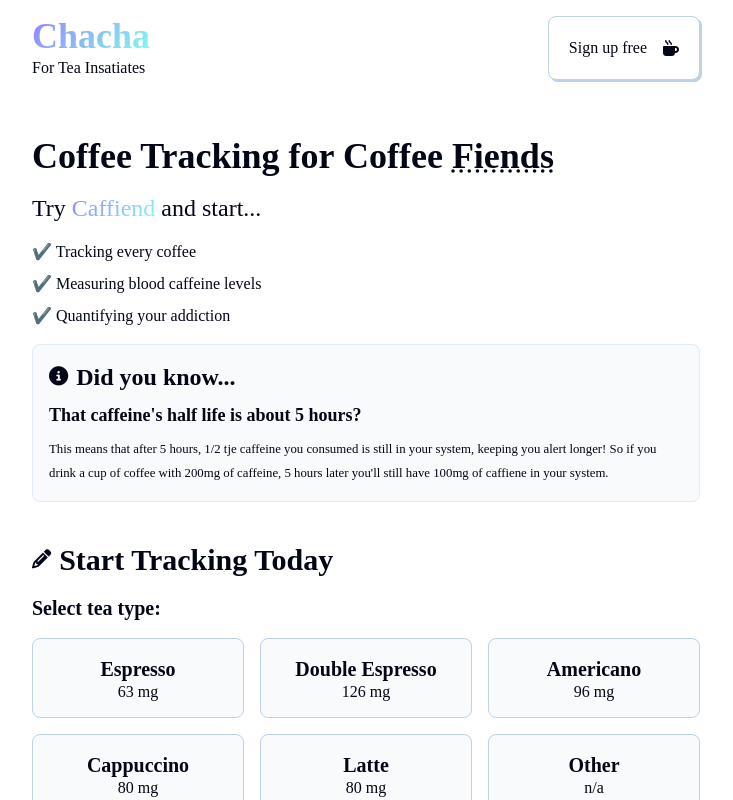
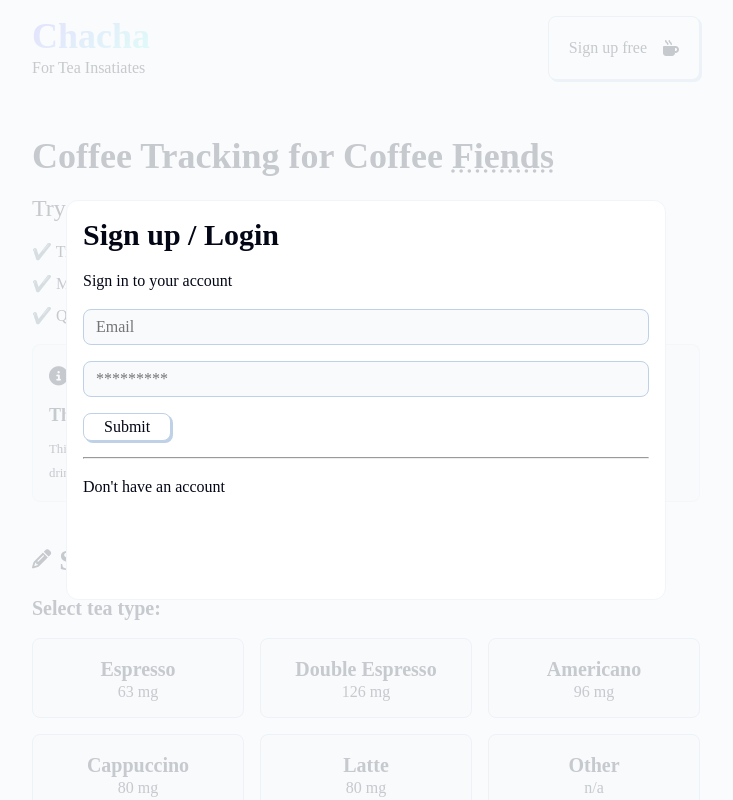
Before and after one commit to logansailer/Chacha, a React (Vite) app in the folder chacha/: page / in a window 1280 px wide. Shown: the top 800 px of the page, without its empty margins (274-1007 px from the left). Built offline with nearby package versions, Linux system fonts and the light colour scheme; a web font is replaced by a local one.

Commit message:
added authentication page

```diff
--- a/chacha/index.html
+++ b/chacha/index.html
@@ -8,7 +8,9 @@
     <title>Chacha</title>
   </head>
   <body>
-    <div id="root"></div>
+    <div id="root">
+    </div>
+    <div id="portal"></div>
     <script type="module" src="/src/main.jsx"></script>
   </body>
 </html>
--- a/chacha/src/components/Authentication.jsx
+++ b/chacha/src/components/Authentication.jsx
@@ -1,9 +1,15 @@
 export default function Authentication() {
-  return <>
-  <h2 className="sign-up-text">Sign up / Login</h2>
-  <p>Sign in to your account</p>
-  <input placeholder="Email>
-  "
-
-  </>;
+  return (
+    <>
+      <h2 className="sign-up-text">Sign up / Login</h2>
+      <p>Sign in to your account</p>
+      <input placeholder="Email"></input>
+      <input placeholder="*********" type="password"></input>
+      <button><p>Submit</p></button>
+      <hr />
+      <div className="register-content">
+        <p>Don&apos;t have an account</p>
+      </div>
+    </>
+  );
 }
--- a/chacha/src/components/Layout.jsx
+++ b/chacha/src/components/Layout.jsx
@@ -1,3 +1,6 @@
+import Modal from "./Modal";
+import Authentication from "./Authentication";
+
 export default function Layout({ children }) {
   const header = (
     <header>
@@ -28,6 +31,9 @@ export default function Layout({ children }) {
   );
   return (
     <>
+    <Modal>
+      <Authentication></Authentication>
+    </Modal>
       {header}
       <main>{children}</main>
       {footer}
--- a/chacha/src/components/Modal.jsx
+++ b/chacha/src/components/Modal.jsx
@@ -1,3 +1,11 @@
-export default function Modal() {
-  return <></>;
+import ReactDom from "react-dom";
+
+export default function Modal({ children, handleCloseModal}) {
+  return ReactDom.createPortal(
+    <div className="modal-container">
+      <button onClick={handleCloseModal} className="modal-underlay" />
+      <div className="modal-content">{children}</div>
+    </div>,
+    document.getElementById("portal")
+  );
 }
```
